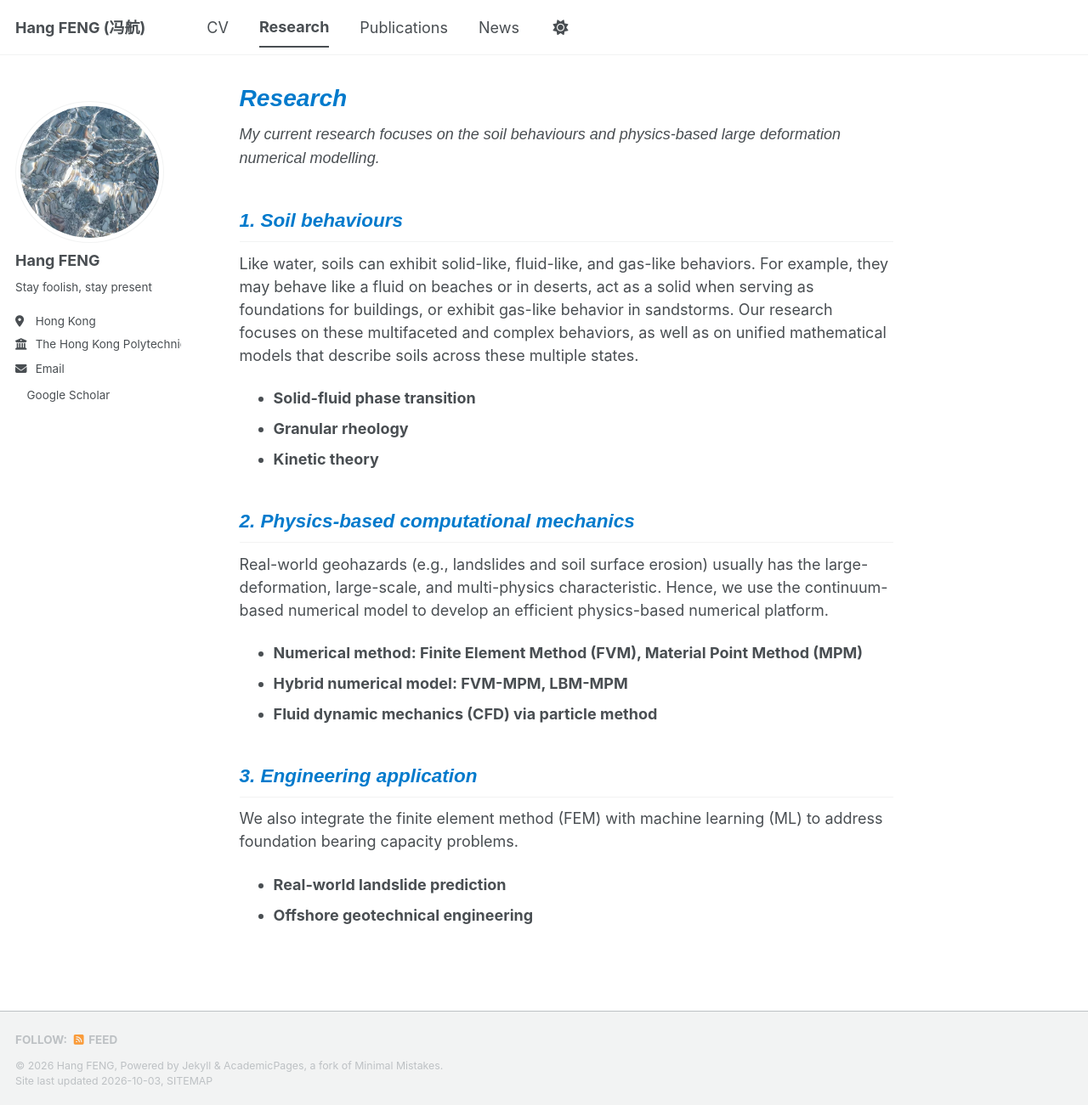
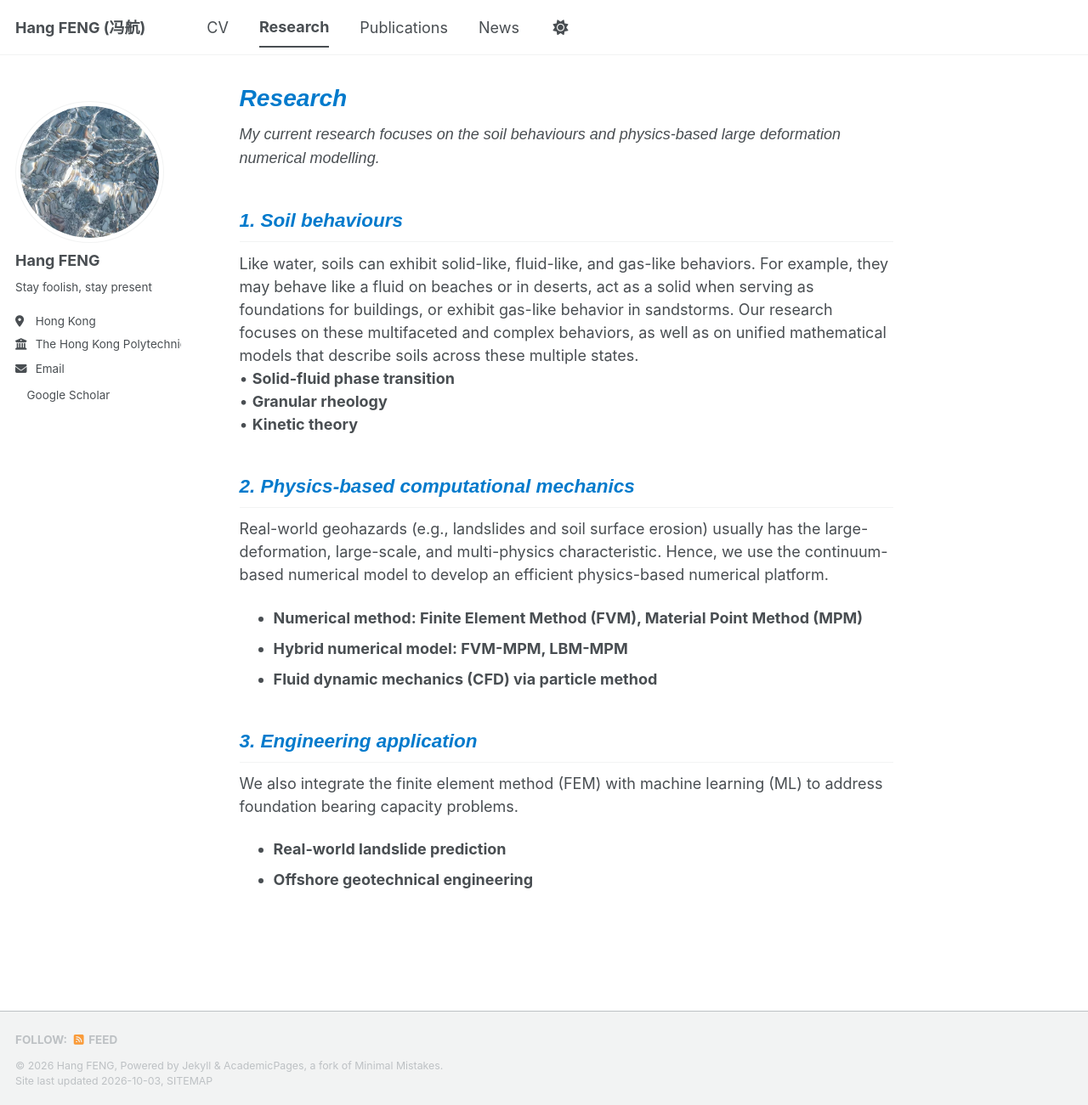
Before and after one commit to fenghang454/fenghang454.github.io, a Jekyll site: the page built from _pages/research.md, in a window 1280 px wide and 1301 px high. Shown: the whole window at 85% size. Built offline with Jekyll 4.4.1, drawn with Linux system fonts in a browser that asks for light colours; a style sheet for code colours, icons or effects is not loaded.

```diff
--- a/_pages/research.md
+++ b/_pages/research.md
@@ -10,9 +10,9 @@ author_profile: true
 
 ## <span style="font-family: Arial; font-style: italic; color: #007ACC;">1. Soil behaviours </span>
 Like water, soils can exhibit solid-like, fluid-like, and gas-like behaviors. For example, they may behave like a fluid on beaches or in deserts, act as a solid when serving as foundations for buildings, or exhibit gas-like behavior in sandstorms. Our research focuses on these multifaceted and complex behaviors, as well as on unified mathematical models that describe soils across these multiple states.
-- **Solid-fluid phase transition**
-- **Granular rheology**
-- **Kinetic theory**
+• **Solid-fluid phase transition**
+• **Granular rheology**
+• **Kinetic theory**
 
 ## <span style="font-family: Arial; font-style: italic; color: #007ACC;">2. Physics-based computational mechanics </span>
 Real-world geohazards (e.g., landslides and soil surface erosion) usually has the large-deformation, large-scale, and multi-physics characteristic. Hence, we use the continuum-based numerical model to develop an efficient physics-based numerical platform.
```
